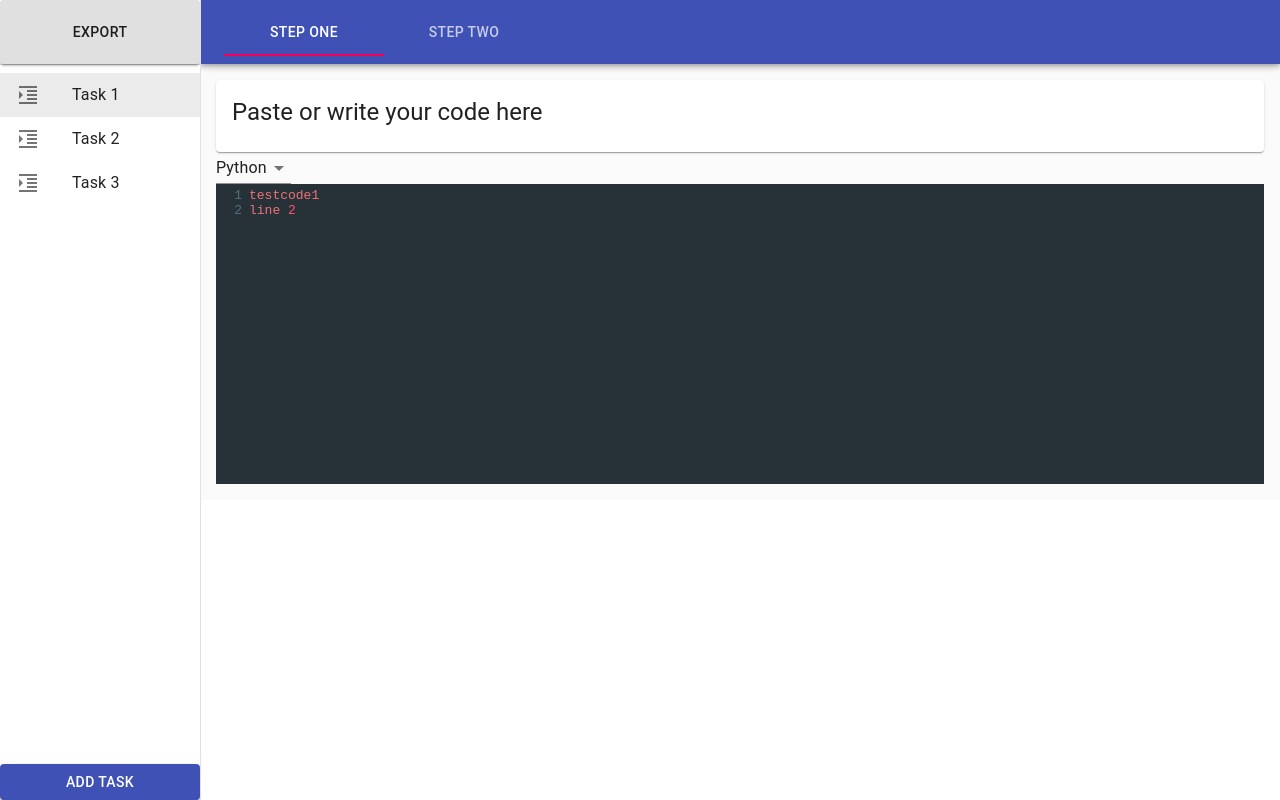
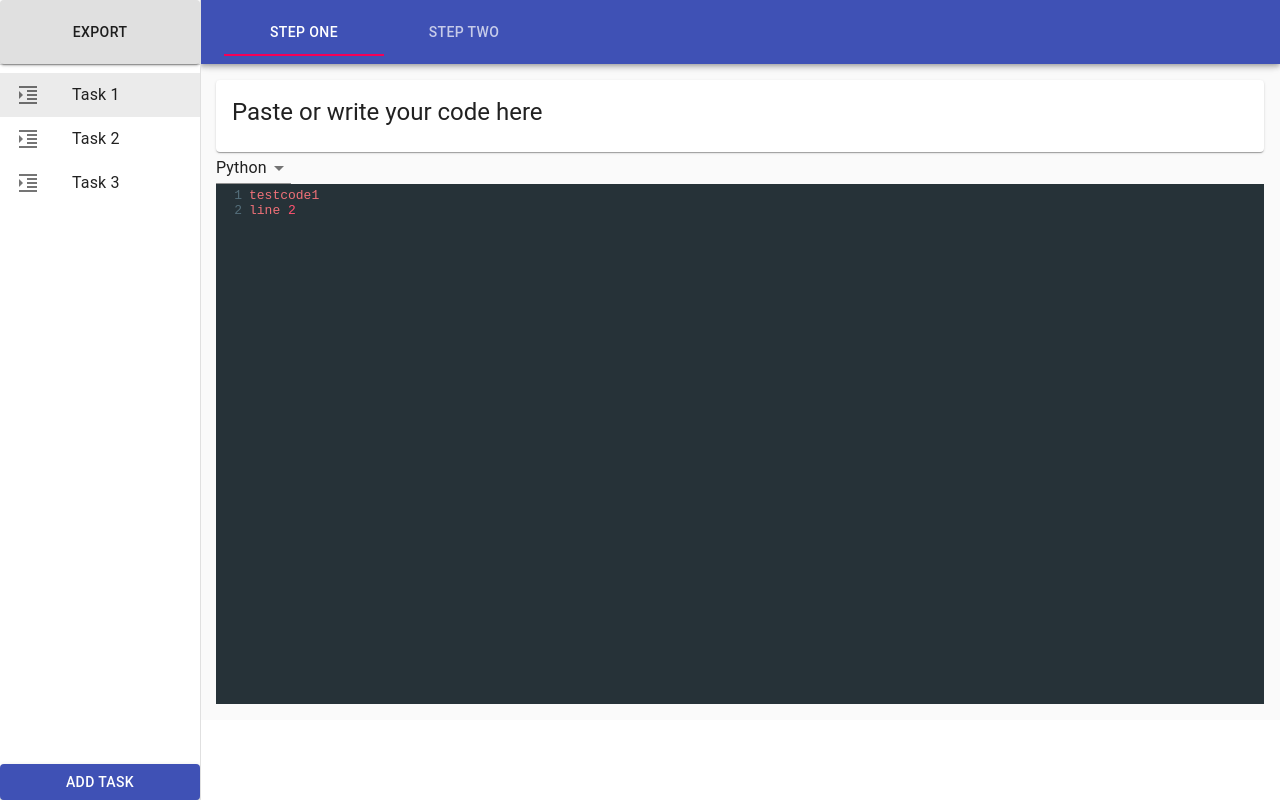
Before and after one commit to Chr1stian/masterapp, a React (Create React App) app: page / in a window 1280 px wide. Built offline with nearby package versions, Linux system fonts and the light colour scheme.

Commit message:
Fixed CodeMirror height

```diff
--- a/src/App.css
+++ b/src/App.css
@@ -36,3 +36,7 @@
     transform: rotate(360deg);
   }
 }
+
+.CodeMirror {
+  height: 65vh !important;
+}
```
